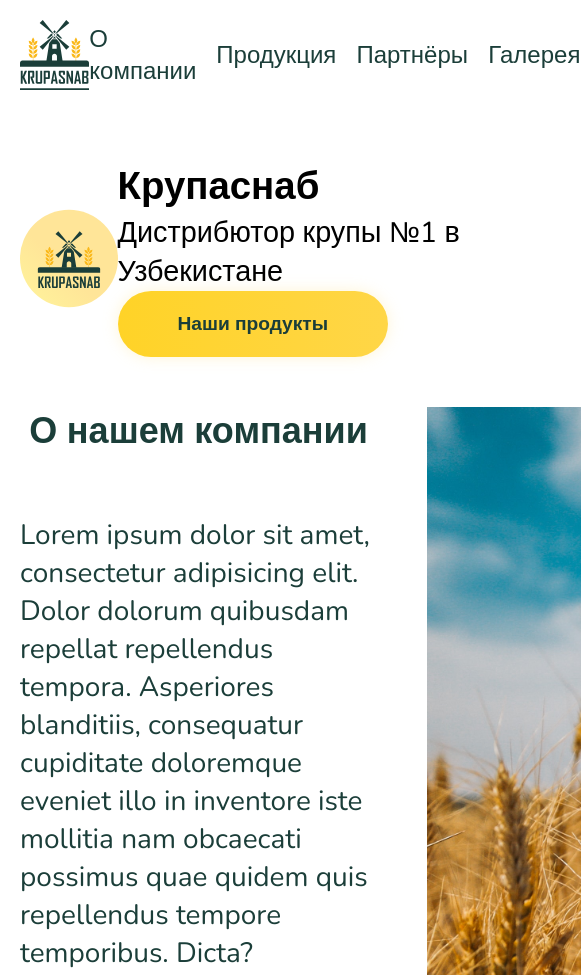
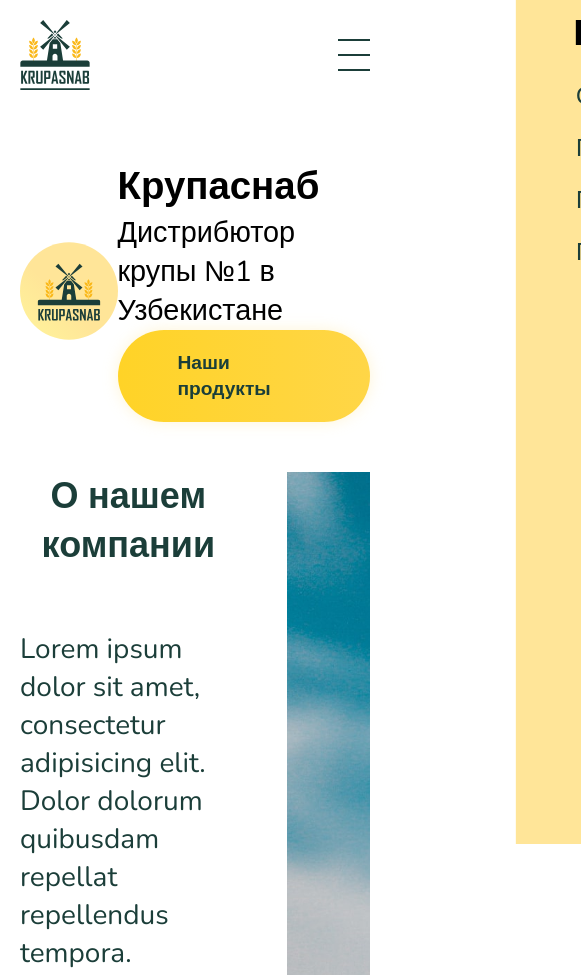
Before and after one commit to Azamat-afzalov/krupasnab, a website: page index.html in a window 390 px wide. Shown: the top 975 px of the page, 581 px wide, since content can reach past the window. Drawn offline with nearby package versions, Linux system fonts and the light colour scheme.

Commit message:
added responsive navbar, need improvements

```diff
--- a/index.html
+++ b/index.html
@@ -14,13 +14,14 @@
 <body class="container">
     <header class="header">
         <img src="./img/logo.svg" alt="logo" class="header__logo">
-        <div class="header__hamburger">
+        <div class="header__hamburger" id="menuOpenBtn">
             <div class="header__hamburger--item"></div>
             <div class="header__hamburger--item"></div>
             <div class="header__hamburger--item"></div>
         </div>
 
-        <ul class="header__nav">
+        <ul class="header__nav" id="menu">
+            <div class="header__nav--close" id="menuCloseBtn"></div>
             <li class="header__nav--link"><a href="#about">О компании</a></li>
             <li class="header__nav--link"><a href="#products">Продукция</a></li>
             <li class="header__nav--link"><a href="#partners">Партнёры</a></li>
@@ -167,5 +168,6 @@
     <script>
         AOS.init();
     </script>
+    <script src="./script.js"></script>
 </body>
 </html>
--- a/sass/_base.scss
+++ b/sass/_base.scss
@@ -19,7 +19,7 @@
 html {
   font-size: 62.5%;
   scroll-behavior: smooth;
-
+  overflow-x: hidden;
 }
 
 body {
--- a/sass/_header.scss
+++ b/sass/_header.scss
@@ -9,40 +9,86 @@
     height: 7rem;
   }
   &__nav {
-    display: grid;
-    // display: none;
+    display: flex;
     list-style: none;
-    grid-template-columns: repeat(4,1fr);
-    grid-column-gap: 2rem;
     font-size: 2.4rem;
+    &--close {
+      width: 25px;
+      height: 25px;
+      background-color: black;
+      display: none;
+    }
   }
+
+
   &__nav--link {
     cursor: pointer;
     position: relative;
     align-self: center;
     justify-self: center;
     transition: all 0.5s;
+    &:not(:first-of-type) {
+      margin-left: 1.5rem;
+    }
     & a {
       text-decoration: none;
       color : $color-secondary;
     }
   }
   &__hamburger {
-
     cursor: pointer;
     width: 32px;
     height: 32px;
-    display: flex;
+    display: none;
     flex-direction: column;
     justify-content: space-between;
-    display: none;
+
     &--item {
       width: 100%;
       height: 2px;
       background-color: $color-secondary;
     }
   }
-  &__hamburger:active {
-    background-color: red;
+}
+
+@media (max-width : 900px) {
+  .header {
+    &__hamburger {
+      display: flex;
+    }
+    &__nav {
+      display: flex;
+      // opacity: 0;
+      position: fixed;
+      right: 0;
+      transition: transform .35s ease-in;
+      top: 0;
+      padding: 2rem 6rem;
+      height: 100%;
+      flex-direction: column;
+      row-gap: 2rem;
+      background: $color-primary-light;
+      transform: translateX(150%);
+      overflow: hidden;
+      &--close {
+        display: block;
+      }
+    }
+    &__nav--active {
+      // display: flex;
+      // opacity: 1;
+      transform: translateX(0);
+      // transition: all 1s;
+    }
+
+    &__nav--link {
+      align-self: flex-start;
+      margin-left: 0 !important;
+      &:first-of-type {
+        margin-top: 1.5rem;
+      }
+    }
   }
+
+  // display: flex;
 }
--- /dev/null
+++ b/script.js
@@ -0,0 +1,10 @@
+const openBtn = document.getElementById('menuOpenBtn');
+const closeBtn = document.getElementById('menuCloseBtn');
+const menu = document.getElementById('menu');
+
+openBtn.addEventListener('click', e => {
+    menu.classList.add('header__nav--active');
+});
+closeBtn.addEventListener('click', e => {
+    menu.classList.remove('header__nav--active')
+})
```
Also changed, not shown: css/style.css.
